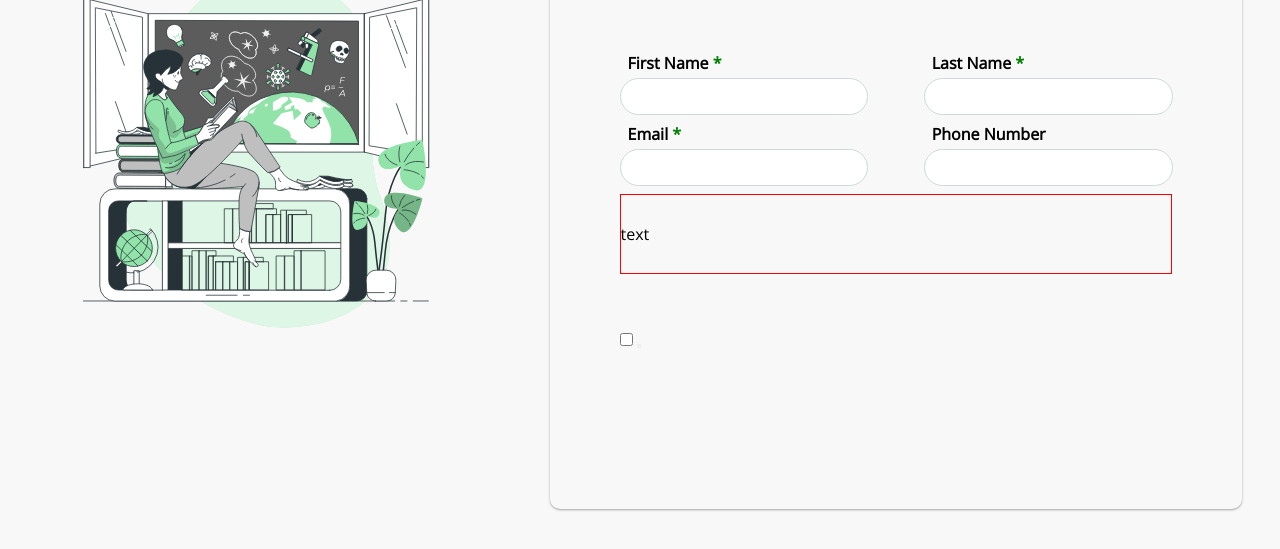
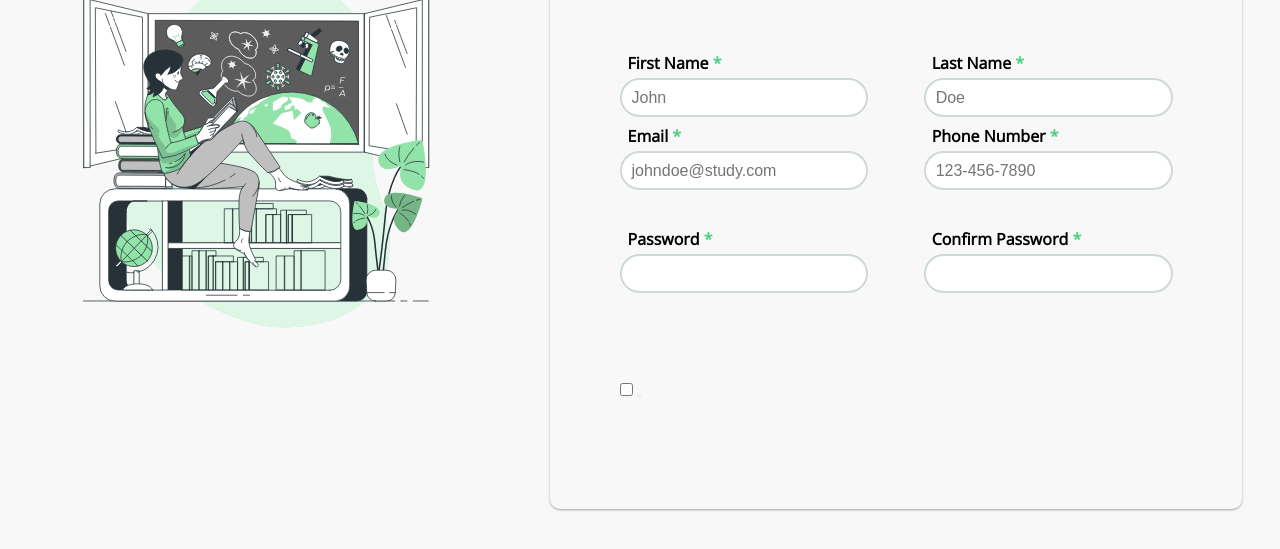
Before and after one commit to rayyanshaik2022/sign-up-form-odin, a plain HTML site: page index.html in a window 1280 px wide. Shown: the part 251-800 px from the top of the page. Drawn offline with nearby package versions, Linux system fonts and the light colour scheme.

Commit message:
Input fields created

```diff
--- a/index.html
+++ b/index.html
@@ -33,30 +33,39 @@
                     <form action="#" id="form-container">
                         <div class="form-input-pair">
                             <label for="f-name" class="inp-label">First Name <span class="green-highlight">*</span></label>
-                            <input type="text" name="f-name" id="f-name" class="inp-field" required/>
+                            <input type="text" name="f-name" id="f-name" class="inp-field" pattern="[a-zA-Z]+" placeholder="John" required/>
                         </div>
 
                         <div class="form-input-pair">
                             <label for="l-name" class="inp-label">Last Name <span class="green-highlight">*</span></label>
-                            <input type="text" name="l-name" id="l-name" class="inp-field" required/>
+                            <input type="text" name="l-name" id="l-name" class="inp-field" pattern="[a-zA-Z]+" placeholder="Doe" required/>
                         </div>
 
                         <div class="form-input-pair">
                             <label for="email" class="inp-label">Email <span class="green-highlight">*</span></label>
-                            <input type="text" name="email" id="email" class="inp-field" required/>
+                            <input type="email" name="email" id="email" class="inp-field" pattern="^[\w-\.]+@([\w-]+\.)+[\w-]{2,4}$" placeholder="johndoe@study.com" required/>
                         </div>
 
                         <div class="form-input-pair">
-                            <label for="phone-num"" class="inp-label">Phone Number</label>
-                            <input type="text" name="phone-num"" id="phone-num" class="inp-field"/>
+                            <label for="phone-num" class="inp-label">Phone Number <span class="green-highlight">*</span></label>
+                            <input type="tel" name="phone-num"" id="phone-num" class="inp-field" pattern="[0-9]{3}-[0-9]{3}-[0-9]{4}" valid="false" placeholder="123-456-7890" required/>
                         </div>
 
                         <div id="password-fields-container">
-                            text
+                            <div class="form-input-pair">
+                                <label for="pswd"" class="inp-label">Password <span class="green-highlight">*</span></label>
+                                <input type="password" name="pswd"" id="pswd" class="inp-field" pattern=".{6,}" required/>
+                            </div>
+                            <div class="form-input-pair">
+                                <label for="pswd-conf" class="inp-label">Confirm Password <span class="green-highlight">*</span></label>
+                                <input type="password" name="pswd-conf"" id="pswd-conf" class="inp-field" pattern=".{6,}" required/>
+                            </div>
                         </div>
                     </form>
-                    <input type="checkbox" name="terms" id="terms" />
+                    <div id="last-inp-container">
+                        <input type="checkbox" name="terms" id="terms" />
                     <button id="sign-up-btn"></button>
+                    </div>
                 </div>
             </div>
         </div>
--- a/styles.css
+++ b/styles.css
@@ -3,6 +3,9 @@
     --text-main-color: #202121;
     --text-secondary-color: #4e5050;
     --border-color: #cfd9d9;
+
+    --green-highlight: #51d084;
+    --red-highlight: #d05151;
 }
 
 * {
@@ -93,7 +96,7 @@ label {
 }
 
 .green-highlight {
-    color: green;
+    color: var(--green-highlight);
 }
 
 .form-input-pair {
@@ -116,7 +119,7 @@ label {
 }
 
 .inp-field {
-    border: 1px solid var(--border-color);
+    border: 2px solid var(--border-color);
     border-radius: 30px;
     height: 35px;
 
@@ -125,8 +128,26 @@ label {
     font-weight: 500;
 }
 
+.inp-field:focus {
+    outline: none !important;
+    border: 2px solid var(--green-highlight);
+}
+
+.inp-field:valid {
+    background-color: rgba(0, 255, 123, 0.1);
+}
+
+.inp-field:focus:invalid {
+    outline: none !important;
+    border: 2px solid var(--red-highlight);
+}
+
 #password-fields-container {
-    border: 1px solid red;
-    padding: 5% 0;
+    padding: min(10%, 30px) 0;
     width: 100%;
+
+    display: flex;
+    gap: 10%;
+    row-gap: 8px;
+
 }
```
